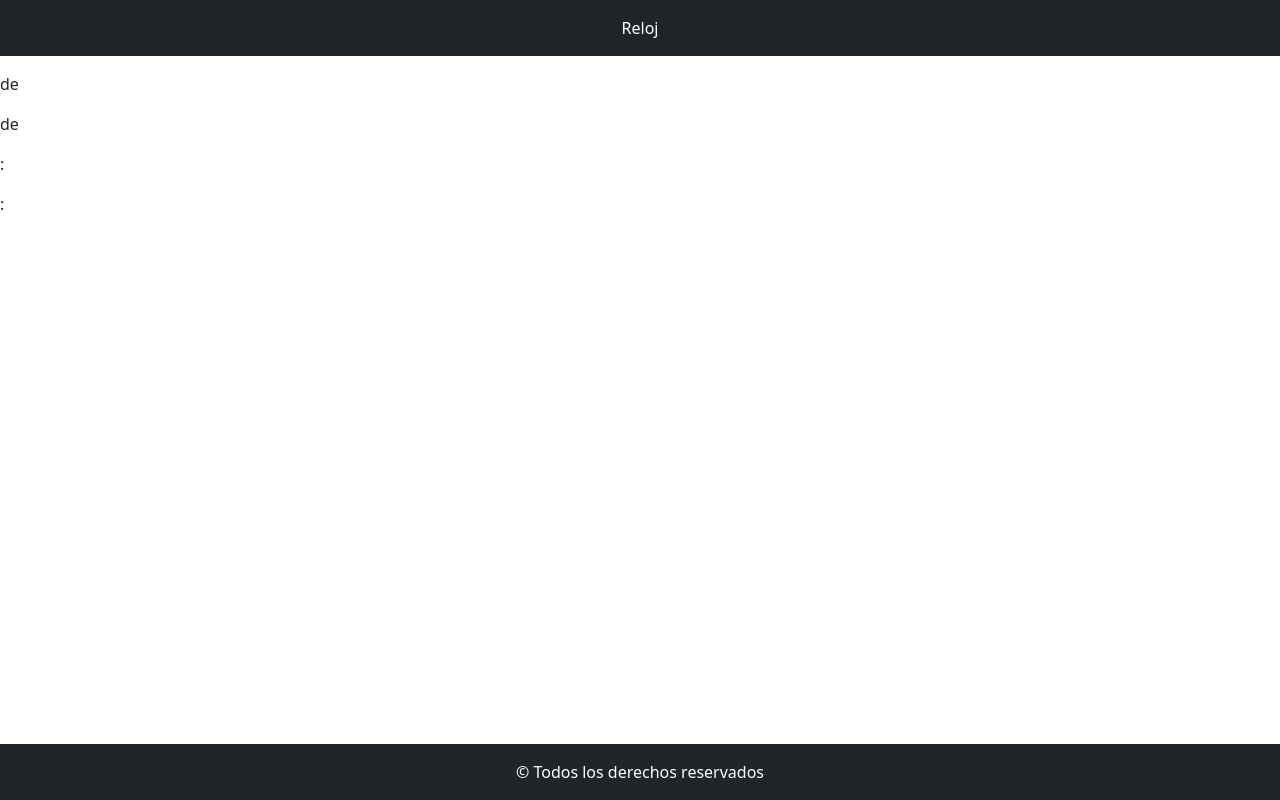
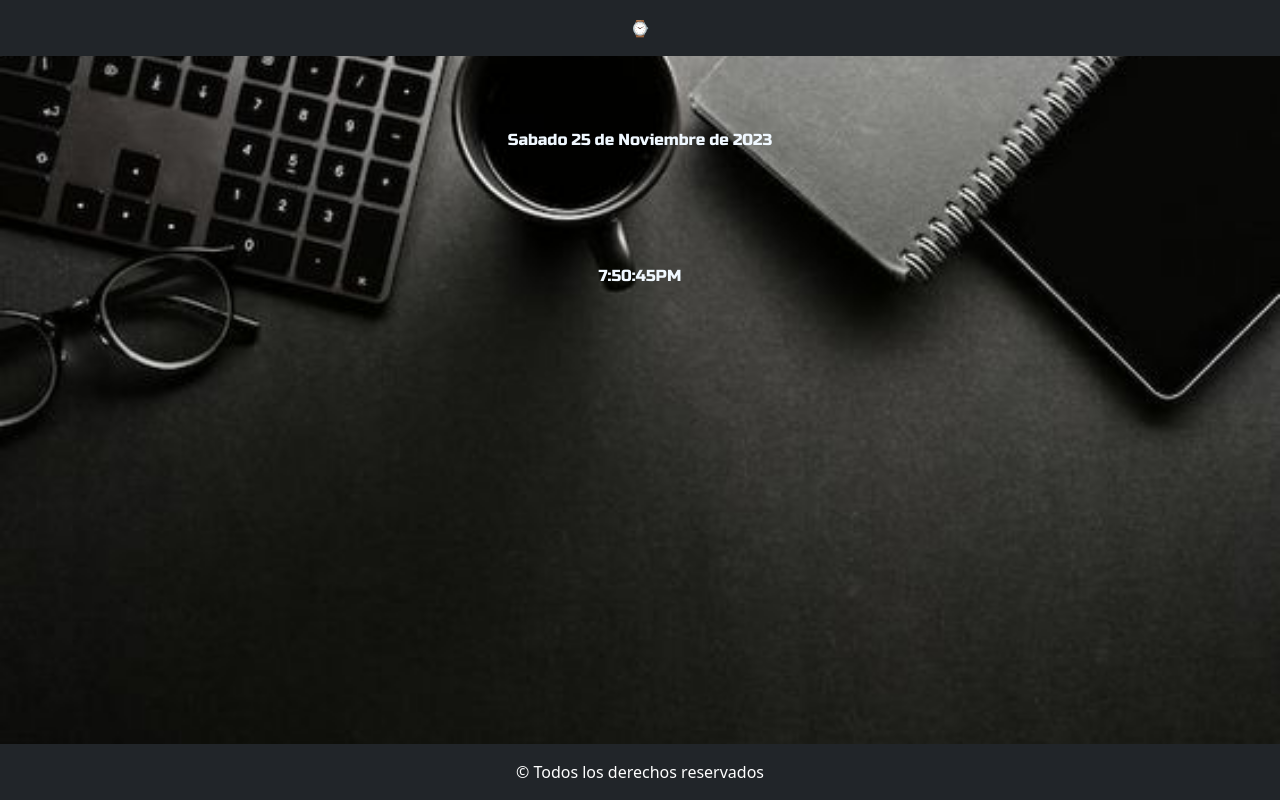
Before and after one commit to CosmeNicolas/relojJS, a plain HTML site: page index.html in a window 1280 px wide. Drawn offline with nearby package versions, Linux system fonts and the light colour scheme.

Commit message:
agregue una imagen de fondo

```diff
--- a/css/style.css
+++ b/css/style.css
@@ -6,4 +6,10 @@ body{
 
 main{
   flex-grow: 1;
+  background: #ffffff url(/img/escritorio300.jpg) center center/cover no-repeat;
 }
+
+p{
+  font-family: 'Russo One', sans-serif;
+  color: aliceblue;
+}
--- a/index.html
+++ b/index.html
@@ -3,31 +3,38 @@
 <head>
   <meta charset="UTF-8">
   <meta name="viewport" content="width=device-width, initial-scale=1.0">
+  <link rel="preconnect" href="https://fonts.googleapis.com">
+  <link rel="preconnect" href="https://fonts.gstatic.com" crossorigin>
+  <link href="https://fonts.googleapis.com/css2?family=Playfair+Display&family=Russo+One&display=swap" rel="stylesheet">
   <link rel="stylesheet" href="/css/style.css">
   <link href="https://cdn.jsdelivr.net/npm/bootstrap@5.3.2/dist/css/bootstrap.min.css" rel="stylesheet"
     integrity="sha384-T3c6CoIi6uLrA9TneNEoa7RxnatzjcDSCmG1MXxSR1GAsXEV/Dwwykc2MPK8M2HN" crossorigin="anonymous" />
   <title>Reloj 🕰️</title>
 </head>
 <body>
-  <header class="bg-dark text-bg-dark text-center py-3">Reloj</header>
-  <main>
-    <section class="diaMesAño">
-      <p id="diaSemana"></p>
-      <p id="dia"></p>
-      <p id="de">de</p>
-      <p id="mes"></p>
-      <p id="de">de</p>
-      <p id="anio"></p>
-    </section>
+  <header class="bg-dark text-bg-dark text-center py-3">⌚</header>
+  <main class="container-fluid text-center">
+    <div class="d-flex flex-column align-items-center py-4 container-fluid">
 
-    <section class="reloj">
-      <p id="horas"></p>
-      <p>:</p>
-      <p id="minutos"></p>
-      <p> :</p>
-      <p id="segundos"></p>
-      <p id="ampm"></p>
-    </section>
+      <section class="diaMesAño d-flex text-center py-5">
+          <p id="diaSemana"></p>
+          <p id="dia" class=" mx-1"></p>
+          <p class="de">de</p>
+          <p id="mes" class=" mx-1"></p>
+          <p class="de">de</p>
+          <p id="year" class=" ms-1"></p>
+      </section>
+
+      <section class="reloj d-flex text-center py-5">
+      <p id="horas" class="hs"></p>
+      <p class="hs">:</p>
+      <p id="minutos" class="hs"></p>
+      <p class="hs">:</p>
+      <p id="segundos" class="hs"></p>
+      <p id="ampm" class="hs"></p>
+      </section>
+    </div>
+
 
   </main>
   <footer class="bg-dark text-bg-dark text-center py-3">&copy; Todos los derechos reservados</footer>
--- a/js/reloj.js
+++ b/js/reloj.js
@@ -2,31 +2,73 @@
 minutos y segundos */
 
 
-const datos = Date()
-console.log(datos)
+/* const datos = Date()
+console.log(datos) */
 
-const reloj = ()=>{
-  horas = Date.getHours(),
-  ampm,
-  minutos = Date.getMinutes(),
-  segundos = Date.getSeconds(),
-  dia = Date.getDay(),
-  diaSemana = Date.getDay(),
-  mes = Date.getMonth(),
-  anio = Date.getFullYeaDate
-}
+(function(){
 
-//traemos los elementos
+    let actualizarHora = function(){
+        let fecha = new Date(),
+        horas = fecha.getHours(),
+        ampm,
+        minutos = fecha.getMinutes(),
+        segundos = fecha.getSeconds(),
+        diaSemana = fecha.getDay(),
+        dia = fecha.getDate(),
+        mes = fecha.getMonth(),
+        year = fecha.getFullYear();
 
-const parametroHoras = document.getElementById('horas'),
-parametroAMPM = document.getElementById('ampm'),
-parametroMinutos = document.getElementById('minutos'),
-parametroSegundos = document.getElementById('segundos'),
-parametroDia = document.getElementById('dia'),
-parametroSemana = document.getElementById('diaSemana'),
-parametroMes = document.getElementById('mes'),
-parametroAnio = document.getElementById('anio')
 
-//creamos los dias de la semana
 
-const semana = ['Lunes','Martes','Miercoles','Jueves','Viernes','Sabado','Domingo']
+
+        let pHoras = document.getElementById('horas'),
+        pAMPM = document.getElementById('ampm'),
+        pMinutos = document.getElementById('minutos'),
+        pSegundos = document.getElementById('segundos'),
+        pDiaSemana = document.getElementById('diaSemana'),
+        pDia = document.getElementById('dia'),
+        pMes = document.getElementById('mes'),
+        pYear = document.getElementById('year');
+
+        let semana = ['Domingo', 'Lunes', 'Martes', 'Miercoles', 'Jueves', 'Viernes', 'Sabado'];
+        pDiaSemana.textContent = semana[diaSemana];
+        pDia.textContent = dia;
+
+        let meses = ['Enero', 'Febrero', 'Marzo', 'Abril', 'Mayo', 'Junio', 'Julio', 'Agosto', 'Septiembre', 'Octubre', 'Noviembre', 'Diciembre'];
+        pMes.textContent = meses[mes];
+
+        pYear.textContent = year;
+
+        if (horas >= 12) {
+            horas = horas - 12;
+            ampm = 'PM';
+        } else {
+            ampm = 'AM';
+        }
+
+        if (horas == 0 ) {
+            horas = 12;
+        };
+
+        pHoras.textContent = horas;
+        pAMPM.textContent = ampm;
+
+
+        if (minutos < 10) {
+            minutos = '0' + minutos;
+        }
+
+        if (segundos < 10) {
+            segundos = '0' + segundos;
+        }
+
+
+        pMinutos.textContent = minutos;
+        pSegundos.textContent = segundos;
+    };
+
+    actualizarHora();
+    let intervalo = setInterval(actualizarHora, 1000);
+
+
+}());
```
Also changed, not shown: img/escritorio300.jpg (added).
